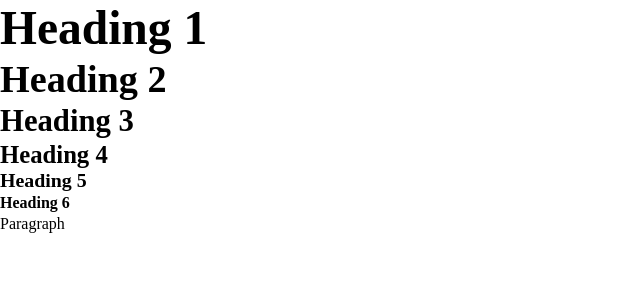
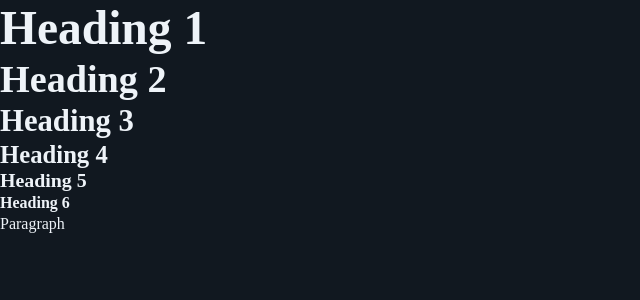
Before and after one commit to AcePeQ/gatherly, a React (Vite) app in the folder client/: page / in a window 1280 px wide. Shown: the top 300 px of the page, without its empty margins (0-640 px from the left). Built offline with nearby package versions, Linux system fonts and the light colour scheme.

Commit message:
feat: implement dark mode styles and update App component for dark theme support

```diff
--- a/client/src/app/App.tsx
+++ b/client/src/app/App.tsx
@@ -1,7 +1,7 @@
 
 function App() {
   return (
-    <div>
+    <div className="mode-dark">
       <h1>Heading 1</h1>
       <h2>Heading 2</h2>
       <h3>Heading 3</h3>
--- a/client/src/assets/styles/index.css
+++ b/client/src/assets/styles/index.css
@@ -31,14 +31,81 @@
   --space-l-xl: clamp(2rem, 1.6667rem + 1.4815vw, 3rem);
   --space-xl-2xl: clamp(3rem, 2.6667rem + 1.4815vw, 4rem);
   --space-2xl-3xl: clamp(4rem, 3.3333rem + 2.963vw, 6rem);
+
+  --ld-background: light-dark(#faf8f5, #111820);
+  --ld-surface: light-dark(#ffffff, #1b2633);
+  --ld-surface-hover: light-dark(#f0f4f8, #263446);
+
+  --ld-text: light-dark(#172b40, #eef3f8);
+  --ld-text-muted: light-dark(#536577, #afbdcd);
+
+  --ld-border: light-dark(#dce2e8, #3b4c60);
+  --ld-input-border: light-dark(#7b8998, #7b8fa5);
+
+  --ld-primary: light-dark(#1d4ed8, #93c5fd);
+  --ld-primary-hover: light-dark(#1e40af, #bfdbfe);
+  --ld-on-primary: light-dark(#ffffff, #10243a);
+
+  --ld-secondary: light-dark(#eef2f6, #263446);
+  --ld-secondary-hover: light-dark(#e1e7ef, #33465c);
+  --ld-on-secondary: light-dark(#172b40, #eef3f8);
+
+  --ld-ghost-hover: var(--ld-surface-hover);
+  --ld-on-ghost: var(--ld-text);
+
+  --ld-accent-background: light-dark(#eaf2fa, #172f46);
+  --ld-accent-text: light-dark(#173d67, #bfdbfe);
+
+  --ld-focus: light-dark(#1d4ed8, #93c5fd);
+
+  --ld-error: light-dark(#b42318, #ffb4ab);
+  --ld-error-background: light-dark(#fff0ee, #3b2023);
+
+  --ld-success: light-dark(#166534, #86efac);
+  --ld-success-background: light-dark(#edf9f0, #173326);
+
+  --ld-shadow-soft: light-dark(rgb(23 43 64 / 8%),
+      rgb(0 0 0 / 24%));
+
+  --ld-shadow-medium: light-dark(rgb(23 43 64 / 10%),
+      rgb(0 0 0 / 32%));
+
+  --ld-shadow-strong: light-dark(rgb(23 43 64 / 16%),
+      rgb(0 0 0 / 44%));
+
+  --shadow-sm: 0 1px 3px var(--ld-shadow-soft);
+  --shadow-md: 0 4px 16px var(--ld-shadow-medium);
+  --shadow-lg: 0 12px 40px var(--ld-shadow-strong);
+
+  --ld-highlight: var(--ld-accent-background);
+  --ld-on-highlight: var(--ld-accent-text);
+  --ld-highlight-border: light-dark(#93c5fd, #4a7099);
+
+  --ld-selection: light-dark(#bfdbfe, #254f78);
+  --ld-on-selection: light-dark(#10243a, #eef3f8);
+
+  --ld-overlay: light-dark(rgb(15 23 42 / 48%),
+      rgb(0 0 0 / 64%));
+}
+
+html {
+  color-scheme: light dark;
+}
+
+html:has(.mode-light) {
+  color-scheme: light;
+}
+
+html:has(.mode-dark) {
+  color-scheme: dark;
 }
 
 body {
   font-size: 1rem;
   font-weight: 400;
   font-family: var(--font-family);
-  color: var(--color-text);
-  background-color: var(--color-background);
+  color: var(--ld-text);
+  background-color: var(--ld-background);
 }
 
 h1 {
```
